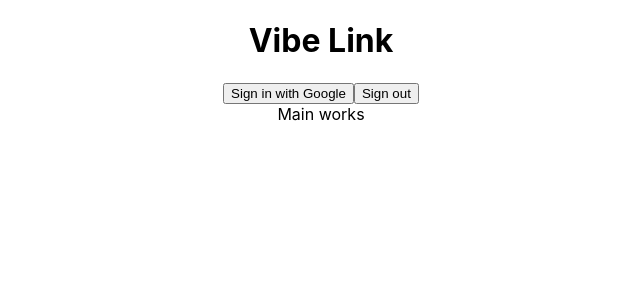
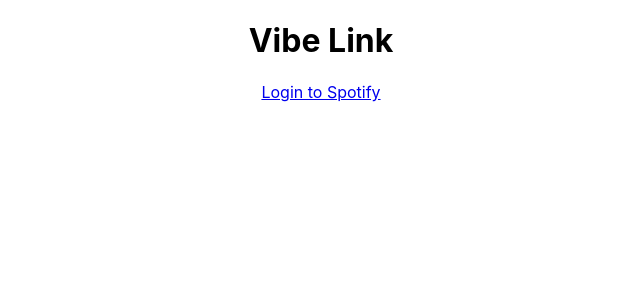
Before and after one commit to Andrew213455/VibeLink-frontend, a React (Create React App) app: page / in a window 1280 px wide. Shown: the top 300 px of the page, without its empty margins (319-959 px from the left). Built offline with nearby package versions, Linux system fonts and the light colour scheme; no server answers.

Commit message:
second commit

```diff
--- a/src/App.tsx
+++ b/src/App.tsx
@@ -11,6 +11,10 @@
 import Main from "./components/Main";
 
 function App() {
+  const CLIENT_ID = "+++++++++++++++++++++++++++++";
+  const REDIRECT_URI = "http://localhost:3000";
+  const AUTH_ENDPOINT = "https://accounts.spotify.com/authorize";
+  const RESPONSE_TYPE = "token";
   return (
     <div className="App">
       <Router>
--- a/src/components/Header.tsx
+++ b/src/components/Header.tsx
@@ -1,20 +1,9 @@
 import "./Header.css";
-import { signInWithGoogle, signOut } from "../firebaseConfig";
-import { getAllAccounts } from "../services/accountApiService";
-import { useEffect } from "react";
 
 const Header = () => {
-  useEffect(() => {
-    getAllAccounts().then((res) => {
-      console.log(res);
-    });
-  }, []);
-
   return (
     <div className="Header">
       <h1>Vibe Link</h1>
-      <button onClick={signInWithGoogle}>Sign in with Google</button>
-      <button onClick={signOut}>Sign out</button>
     </div>
   );
 };
--- a/src/components/Main.tsx
+++ b/src/components/Main.tsx
@@ -1,7 +1,49 @@
+import { useEffect, useState } from "react";
 import "./Main.css";
 
 const Main = () => {
-  return <div className="Main">Main works</div>;
+  const CLIENT_ID = "0ede3eaa5796463393ab9c3fbe8ae90d";
+  const REDIRECT_URI = "http://localhost:3000";
+  const AUTH_ENDPOINT = "https://accounts.spotify.com/authorize";
+  const RESPONSE_TYPE = "token";
+
+  const [token, setToken] = useState("");
+
+  useEffect(() => {
+    const hash = window.location.hash;
+    let token = window.localStorage.getItem("token") || "";
+
+    if (!token && hash) {
+      token = hash
+        .substring(1)
+        .split("&")
+        .find((elem) => elem.startsWith("access_token"))!
+        .split("=")[1];
+
+      window.location.hash = "";
+      window.localStorage.setItem("token", token);
+    }
+
+    setToken(token);
+  }, []);
+
+  const logout = () => {
+    setToken("");
+    window.localStorage.removeItem("token");
+  };
+  return (
+    <div className="Main">
+      {!token ? (
+        <a
+          href={`${AUTH_ENDPOINT}?client_id=${CLIENT_ID}&redirect_uri=${REDIRECT_URI}&response_type=${RESPONSE_TYPE}`}
+        >
+          Login to Spotify
+        </a>
+      ) : (
+        <button onClick={logout}>Logout</button>
+      )}
+    </div>
+  );
 };
 
 export default Main;
--- a/src/models/Account.ts
+++ /dev/null
@@ -1,6 +0,0 @@
-export default interface Account {
-  _id: string;
-  googleId?: string;
-  name: string;
-  photoURL: string;
-}
--- a/src/services/accountApiService.ts
+++ /dev/null
@@ -1,8 +0,0 @@
-import axios from "axios";
-import Account from "../models/Account";
-
-const baseURL = process.env.REACT_APP_API_URL || "";
-
-export const getAllAccounts = (): Promise<Account[]> => {
-  return axios.get(`${baseURL}/accounts`).then((res) => res.data);
-};
```
Also changed, not shown: src/services/spotifyApiService.ts (added, +37 -0 lines), 1 other file (tests, documents, lock files or other folders).
